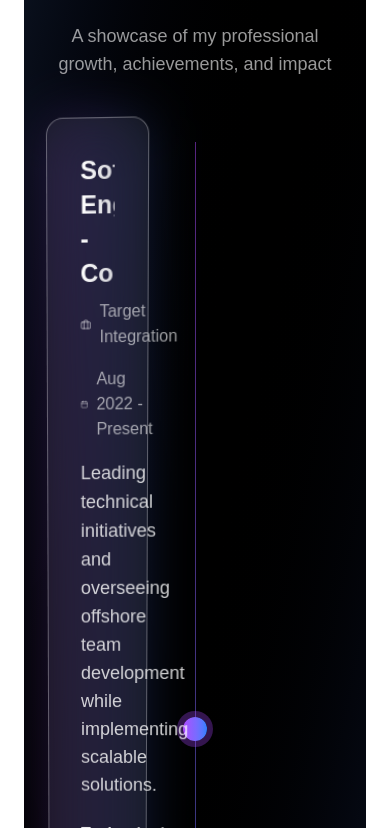
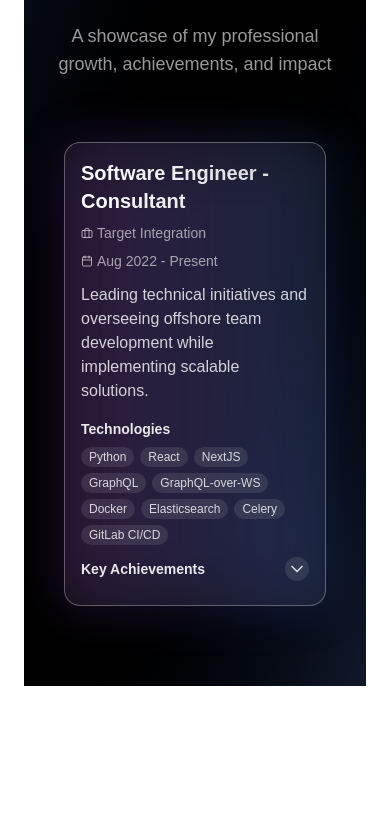
Before and after one commit to lk-naath/portfolio, a Next.js app: page / in a window 390 px wide. Shown: the part 5036-5864 px from the top of the page. After the commit the page ends 5754 px from the top, so only its background shows below. Built offline with nearby package versions, Linux system fonts and the light colour scheme.

Commit message:
now its also mobile friendly

```diff
--- a/src/components/sections/Experience.tsx
+++ b/src/components/sections/Experience.tsx
@@ -48,6 +48,8 @@ const Experience = () => {
   }, []);
 
   const getCardTransform = () => {
+    // Disable 3D effect on mobile
+    if (dimensions.width < 768) return '';
     if (dimensions.width === 0 || dimensions.height === 0) return '';
     return `perspective(1000px) rotateX(${(mousePosition.y - dimensions.height / 2) * 0.01}deg) rotateY(${(mousePosition.x - dimensions.width / 2) * 0.01}deg)`;
   };
@@ -114,9 +116,9 @@ const Experience = () => {
 
         <div className="relative">
           {/* Timeline line */}
-          <div className="absolute left-1/2 top-0 bottom-0 w-px bg-gradient-to-b from-purple-500/50 to-blue-500/50" />
+          <div className="absolute left-1/2 top-0 bottom-0 w-px bg-gradient-to-b from-purple-500/50 to-blue-500/50 hidden md:block" />
 
-          <div className="space-y-24">
+          <div className="space-y-12 md:space-y-24">
             {experienceData.experience.map((exp, index) => (
               <motion.div
                 key={index}
@@ -124,53 +126,53 @@ const Experience = () => {
                 whileInView={{ opacity: 1, y: 0 }}
                 transition={{ duration: 0.5, delay: index * 0.2 }}
                 viewport={{ once: true }}
-                className={`relative flex items-center ${index % 2 === 0 ? 'flex-row' : 'flex-row-reverse'}`}
+                className={`relative flex flex-col md:flex-row ${index % 2 === 0 ? 'md:flex-row' : 'md:flex-row-reverse'} items-center`}
               >
                 {/* Timeline dot */}
-                <div className={`absolute left-1/2 -translate-x-1/2 w-4 h-4 rounded-full bg-gradient-to-r from-purple-500 to-blue-500 transition-all duration-300 ${activeIndex === index ? 'scale-150 ring-4 ring-purple-500/30' : ''}`} />
+                <div className={`absolute left-1/2 -translate-x-1/2 w-4 h-4 rounded-full bg-gradient-to-r from-purple-500 to-blue-500 transition-all duration-300 ${activeIndex === index ? 'scale-150 ring-4 ring-purple-500/30' : ''} hidden md:block`} />
 
                 {/* Content */}
-                <div className={`w-1/2 ${index % 2 === 0 ? 'pr-12' : 'pl-12'}`}>
+                <div className={`w-full md:w-1/2 ${index % 2 === 0 ? 'md:pr-12' : 'md:pl-12'} px-4 md:px-0`}>
                   <motion.div
                     className="relative group cursor-pointer"
                     onClick={() => setActiveIndex(index)}
-                    whileHover={{ scale: 1.02 }}
+                    whileHover={{ scale: dimensions.width >= 768 ? 1.02 : 1 }}
                     style={{
                       transform: getCardTransform(),
                       transition: 'transform 0.1s ease-out'
                     }}
                   >
                     <div className={`absolute inset-0 bg-gradient-to-r from-purple-500/20 to-blue-500/20 rounded-2xl blur-xl group-hover:blur-2xl transition-all duration-500 ${activeIndex === index ? 'opacity-100' : 'opacity-50'}`} />
-                    <div className={`relative bg-white/5 backdrop-blur-xl rounded-2xl p-8 border transition-all duration-300 ${activeIndex === index ? 'border-white/30' : 'border-white/10 hover:border-white/20'}`}>
-                      <div className="mb-6">
+                    <div className={`relative bg-white/5 backdrop-blur-xl rounded-2xl p-4 md:p-8 border transition-all duration-300 ${activeIndex === index ? 'border-white/30' : 'border-white/10 hover:border-white/20'}`}>
+                      <div className="mb-4 md:mb-6">
                         <motion.h3
-                          className="text-2xl font-bold bg-gradient-to-r from-white to-white/80 bg-clip-text text-transparent mb-2"
+                          className="text-xl md:text-2xl font-bold bg-gradient-to-r from-white to-white/80 bg-clip-text text-transparent mb-2"
                         >
                           {exp.title}
                         </motion.h3>
-                        <div className="flex flex-wrap items-center gap-4 text-white/60 mb-4">
-                          <div className="flex items-center gap-2">
-                            <FiBriefcase className="w-4 h-4" />
-                            <span>{exp.company}</span>
+                        <div className="flex flex-wrap items-center gap-2 md:gap-4 text-white/60 mb-3 md:mb-4">
+                          <div className="flex items-center gap-1 md:gap-2">
+                            <FiBriefcase className="w-3 h-3 md:w-4 md:h-4" />
+                            <span className="text-sm md:text-base">{exp.company}</span>
                           </div>
-                          <div className="flex items-center gap-2">
-                            <FiCalendar className="w-4 h-4" />
-                            <span>{exp.period}</span>
+                          <div className="flex items-center gap-1 md:gap-2">
+                            <FiCalendar className="w-3 h-3 md:w-4 md:h-4" />
+                            <span className="text-sm md:text-base">{exp.period}</span>
                           </div>
                         </div>
-                        <p className="text-white/80 text-lg">
+                        <p className="text-white/80 text-base md:text-lg">
                           {exp.description}
                         </p>
                       </div>
 
-                      <div className="space-y-4">
+                      <div className="space-y-3 md:space-y-4">
                         <div>
-                          <h4 className="text-white/90 font-semibold mb-2">Technologies</h4>
-                          <div className="flex flex-wrap gap-2">
+                          <h4 className="text-white/90 font-semibold mb-2 text-sm md:text-base">Technologies</h4>
+                          <div className="flex flex-wrap gap-1.5 md:gap-2">
                             {exp.technologies.map((tech, techIndex) => (
                               <span
                                 key={techIndex}
-                                className="px-3 py-1 text-sm bg-white/10 text-white/80 rounded-full"
+                                className="px-2 md:px-3 py-0.5 md:py-1 text-xs md:text-sm bg-white/10 text-white/80 rounded-full"
                               >
                                 {tech}
                               </span>
@@ -180,14 +182,14 @@ const Experience = () => {
 
                         <div>
                           <div className="flex items-center justify-between mb-2">
-                            <h4 className="text-white/90 font-semibold">Key Achievements</h4>
+                            <h4 className="text-white/90 font-semibold text-sm md:text-base">Key Achievements</h4>
                             <motion.button
                               onClick={(e) => {
                                 e.stopPropagation();
                                 toggleAchievements(index);
                               }}
-                              className="relative w-8 h-8 rounded-full bg-white/10 hover:bg-white/20 transition-colors duration-300 flex items-center justify-center group"
-                              whileHover={{ scale: 1.1 }}
+                              className="relative w-6 h-6 md:w-8 md:h-8 rounded-full bg-white/10 hover:bg-white/20 transition-colors duration-300 flex items-center justify-center group"
+                              whileHover={{ scale: dimensions.width >= 768 ? 1.1 : 1 }}
                               whileTap={{ scale: 0.95 }}
                             >
                               <motion.div
```
